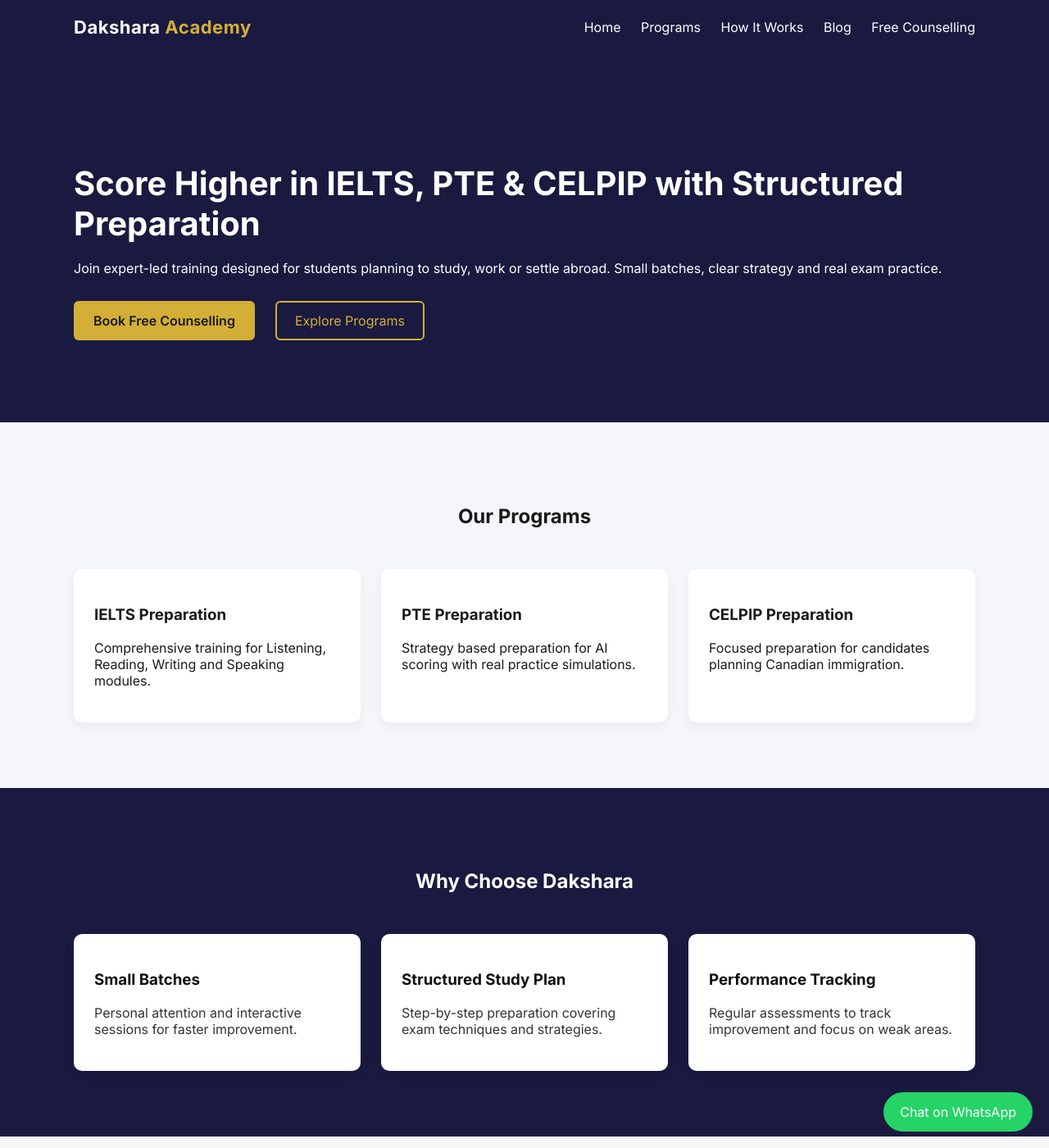
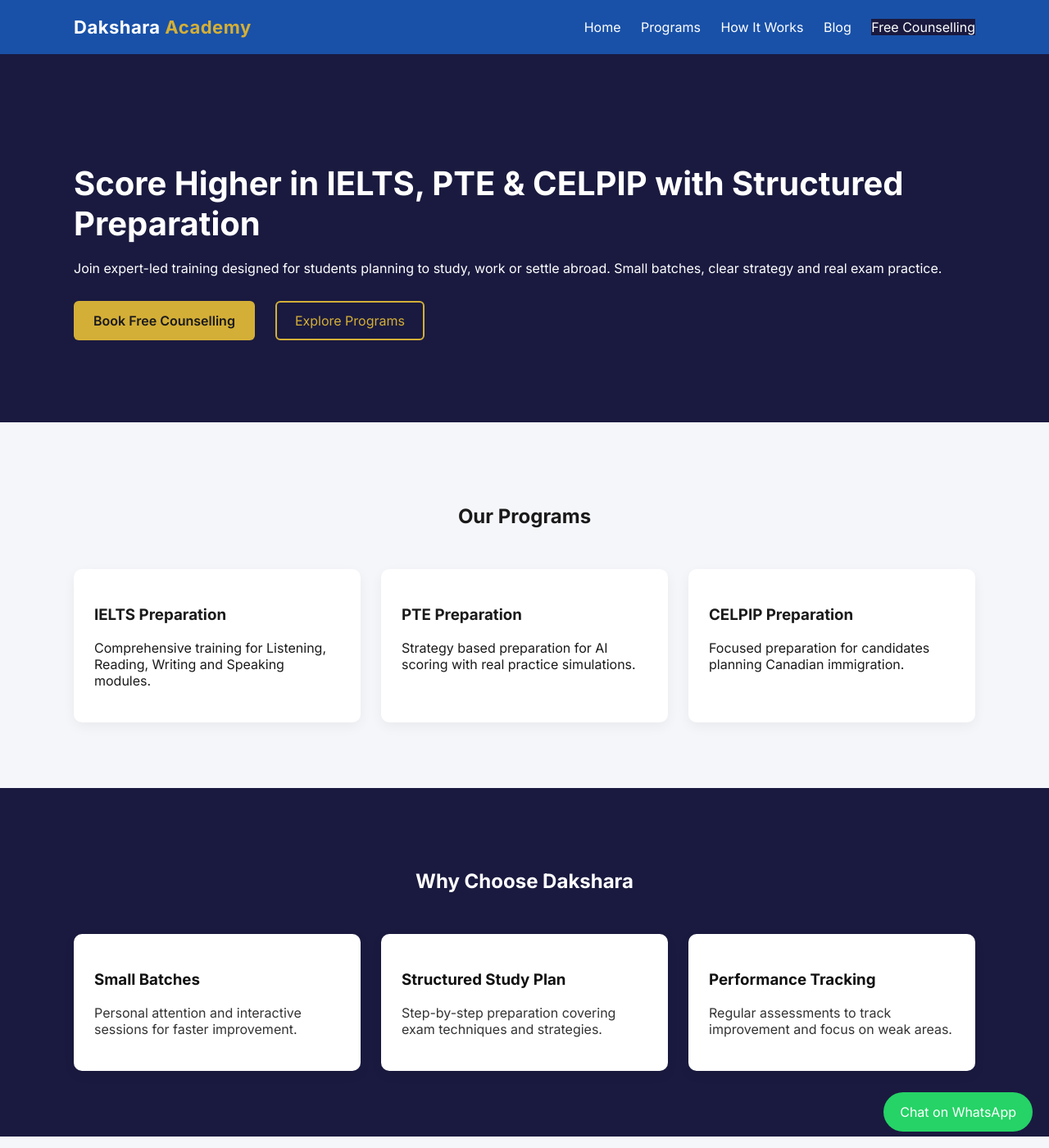
Before and after one commit to daksharaacademy/daksharaacademy.github.io, a Jekyll site: the page built from index.html, in a window 1280 px wide and 1400 px high. Shown: the whole window at 82% size. Built offline with Jekyll 4.4.1, drawn with Linux system fonts in a browser that asks for light colours.

Commit message:
Update style.css

```diff
--- a/assets/style.css
+++ b/assets/style.css
@@ -12,7 +12,7 @@
 }
 
 header{
-background:#1a1a40;
+background:#1951A8;
 color:white;
 position:sticky;
 top:0;
```
